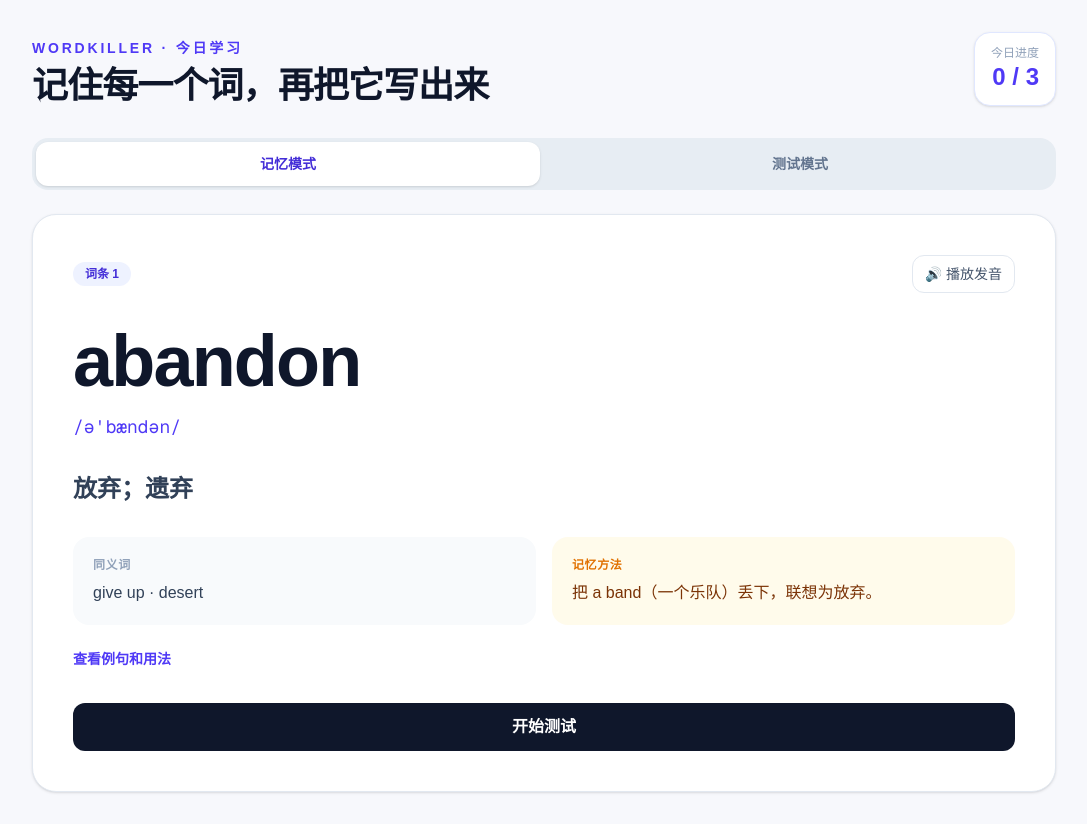
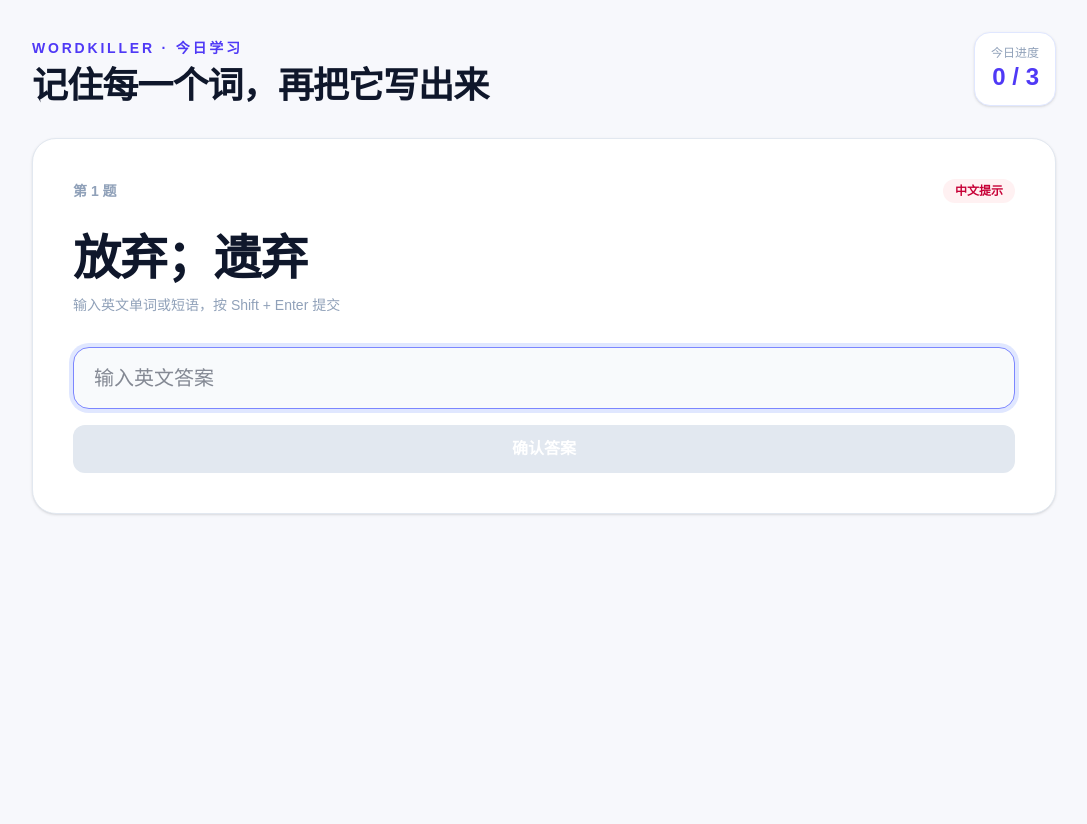
Before and after one commit to RonaldLu30/VOCA, a Next.js app: page /learn in a window 1280 px wide. Shown: the whole page, without its empty margins (96-1183 px from the left). After the commit the page ends 800 px from the top, so only its background shows below. Built offline with nearby package versions, Linux system fonts and the light colour scheme.

Commit message:
fix: open word test directly

```diff
--- a/src/components/learning/learning-workspace.tsx
+++ b/src/components/learning/learning-workspace.tsx
@@ -13,7 +13,7 @@ const demoEntries: VocabularyEntry[] = [
 type Result = { answer: string; correct: boolean };
 
 export function LearningWorkspace() {
-  const [mode, setMode] = useState<"memory" | "test">("memory");
+  const [mode, setMode] = useState<"memory" | "test">("test");
   const [index, setIndex] = useState(0);
   const [showDetails, setShowDetails] = useState(false);
   const [answer, setAnswer] = useState("");
@@ -57,10 +57,6 @@ export function LearningWorkspace() {
             <p className="text-2xl font-bold text-indigo-600">{index + (result ? 1 : 0)} / {demoEntries.length}</p>
           </div>
         </header>
-        <div className="mb-6 flex gap-2 rounded-2xl bg-slate-200/70 p-1">
-          <button type="button" onClick={() => { setMode("memory"); setResult(null); }} className={`flex-1 rounded-xl px-4 py-3 text-sm font-semibold transition ${mode === "memory" ? "bg-white text-indigo-700 shadow-sm" : "text-slate-500"}`}>记忆模式</button>
-          <button type="button" onClick={() => { setMode("test"); setResult(null); }} className={`flex-1 rounded-xl px-4 py-3 text-sm font-semibold transition ${mode === "test" ? "bg-white text-indigo-700 shadow-sm" : "text-slate-500"}`}>测试模式</button>
-        </div>
         {mode === "memory" ? (
           <section className="rounded-3xl border border-slate-200 bg-white p-7 shadow-sm sm:p-10">
             <div className="mb-8 flex items-center justify-between gap-4">
```
